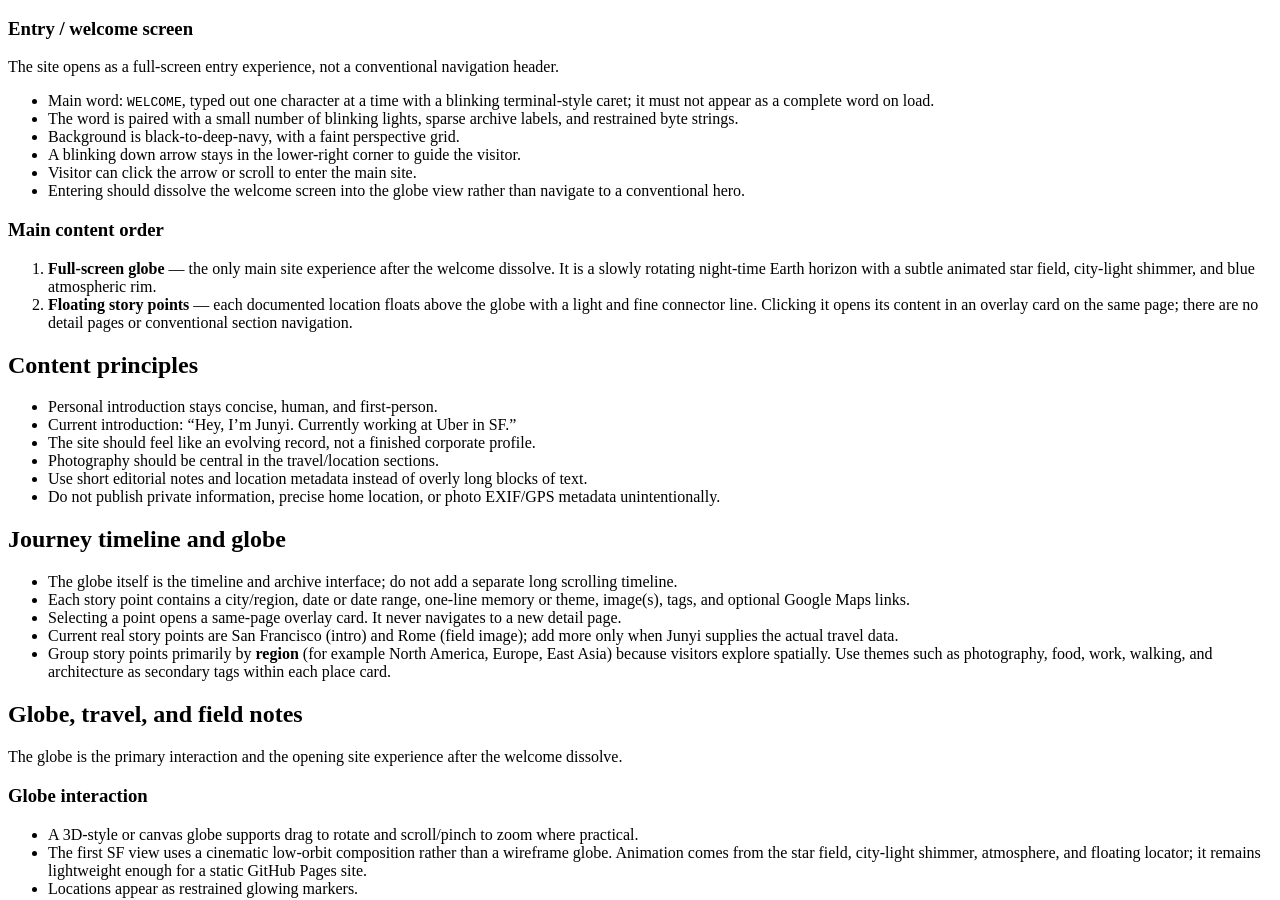
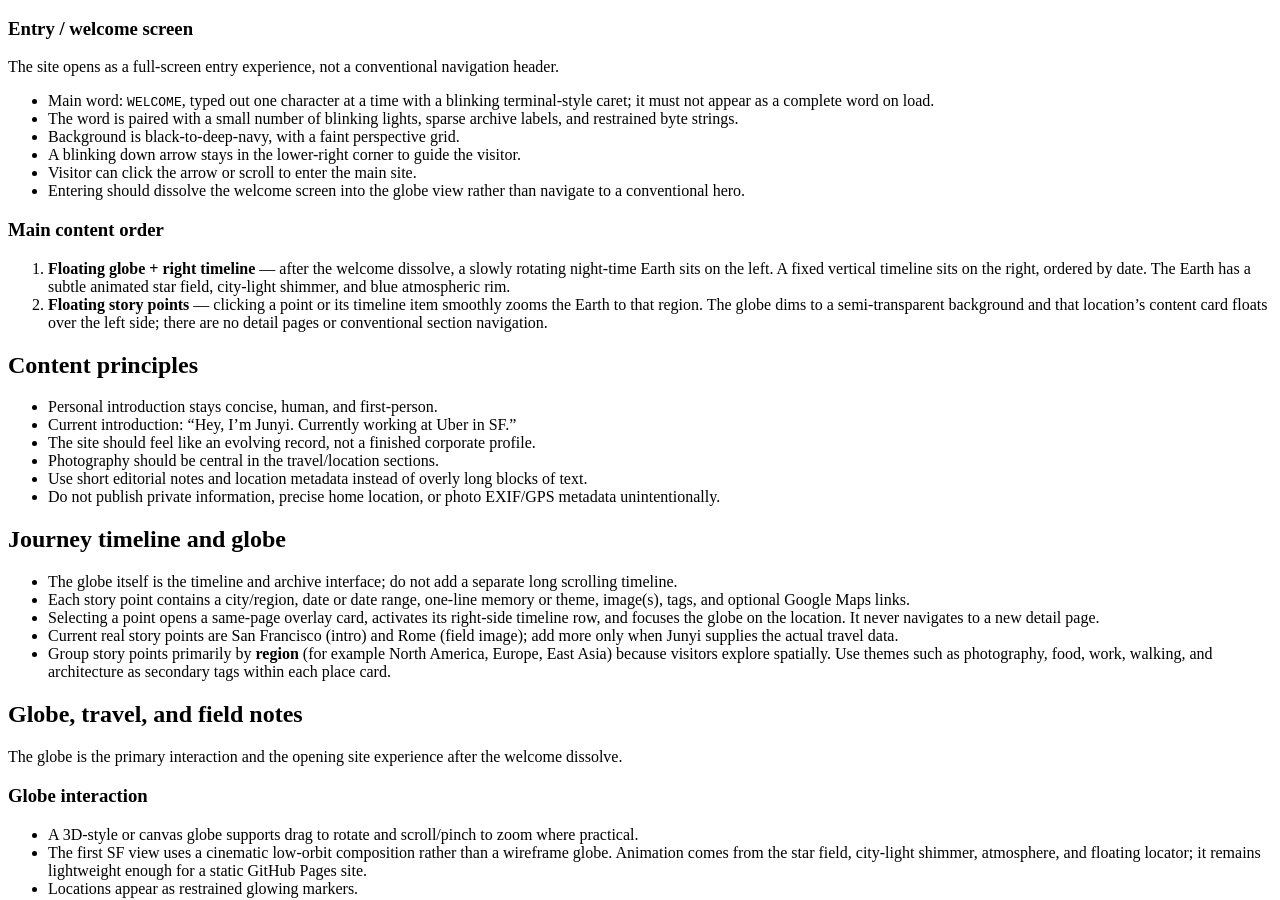
Before and after one commit to Kylinny/Kylinny.github.io, a Jekyll site: the page built from DESIGN_BRIEF.md, in a window 1280 px wide and 900 px high, scrolled down 898 px. Built offline with Jekyll 4.4.1, drawn with Linux system fonts in a browser that asks for light colours; nearby versions of some CDN libraries; our own code applies the rules of GitHub Pages for plain Markdown files.

Commit message:
Add timeline-driven globe focus layout

```diff
--- a/DESIGN_BRIEF.md
+++ b/DESIGN_BRIEF.md
@@ -48,8 +48,8 @@
 
 ### Main content order
 
-1. **Full-screen globe** — the only main site experience after the welcome dissolve. It is a slowly rotating night-time Earth horizon with a subtle animated star field, city-light shimmer, and blue atmospheric rim.
-2. **Floating story points** — each documented location floats above the globe with a light and fine connector line. Clicking it opens its content in an overlay card on the same page; there are no detail pages or conventional section navigation.
+1. **Floating globe + right timeline** — after the welcome dissolve, a slowly rotating night-time Earth sits on the left. A fixed vertical timeline sits on the right, ordered by date. The Earth has a subtle animated star field, city-light shimmer, and blue atmospheric rim.
+2. **Floating story points** — clicking a point or its timeline item smoothly zooms the Earth to that region. The globe dims to a semi-transparent background and that location's content card floats over the left side; there are no detail pages or conventional section navigation.
 
 ## Content principles
 
@@ -64,7 +64,7 @@
 
 - The globe itself is the timeline and archive interface; do not add a separate long scrolling timeline.
 - Each story point contains a city/region, date or date range, one-line memory or theme, image(s), tags, and optional Google Maps links.
-- Selecting a point opens a same-page overlay card. It never navigates to a new detail page.
+- Selecting a point opens a same-page overlay card, activates its right-side timeline row, and focuses the globe on the location. It never navigates to a new detail page.
 - Current real story points are San Francisco (intro) and Rome (field image); add more only when Junyi supplies the actual travel data.
 - Group story points primarily by **region** (for example North America, Europe, East Asia) because visitors explore spatially. Use themes such as photography, food, work, walking, and architecture as secondary tags within each place card.
 
--- a/index.html
+++ b/index.html
@@ -43,6 +43,12 @@
           <canvas id="globe" aria-label="Interactive globe centered on San Francisco"></canvas>
           <span class="globe-hint">DRAG TO ROTATE · SELECT A PLACE</span>
         </div>
+        <aside class="globe-timeline" aria-label="Journey timeline">
+          <p>JOURNEY</p>
+          <button class="timeline-item active" data-story="sf"><span>2024.10—NOW</span><b>SAN FRANCISCO</b><i></i></button>
+          <button class="timeline-item" data-story="rome"><span>2025.09</span><b>ROME</b><i></i></button>
+          <div class="timeline-line"></div>
+        </aside>
         <div class="sf-intro">
           <h2>HEY, I’M<br /><em>JUNYI.</em></h2>
           <p>Currently working at Uber in San Francisco 🌁</p>
```
Also changed, not shown: script.js (+23 -5 lines), single-globe.css (+5 -3 lines).
